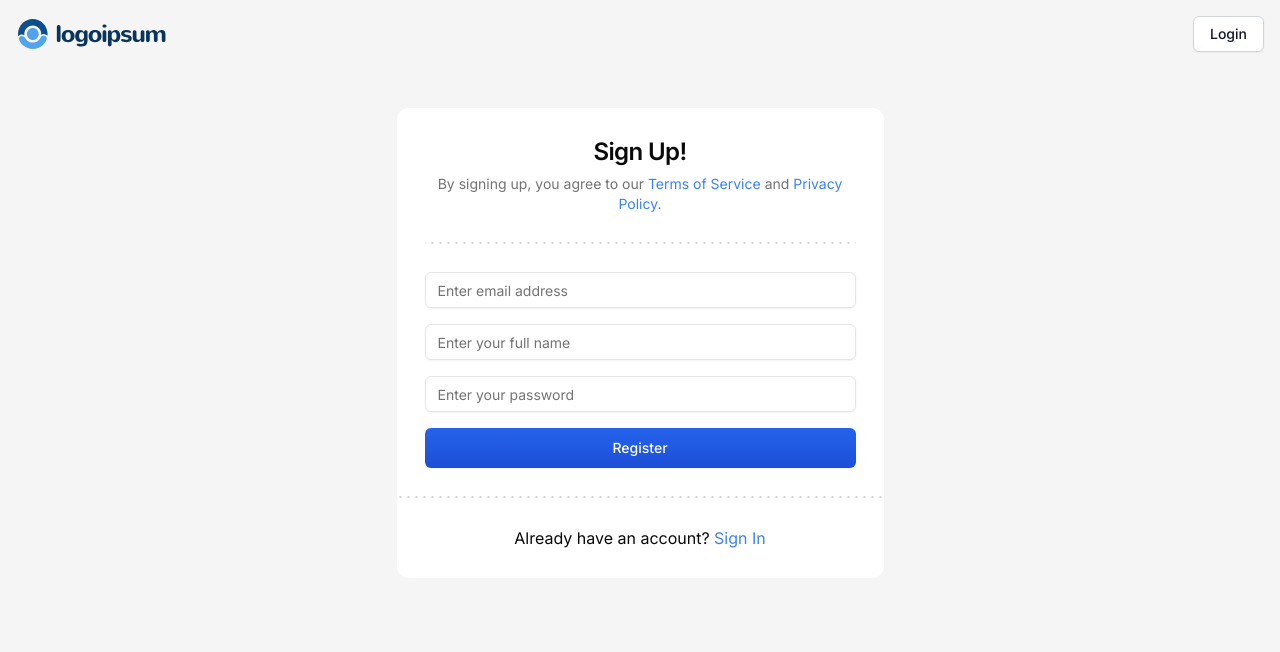
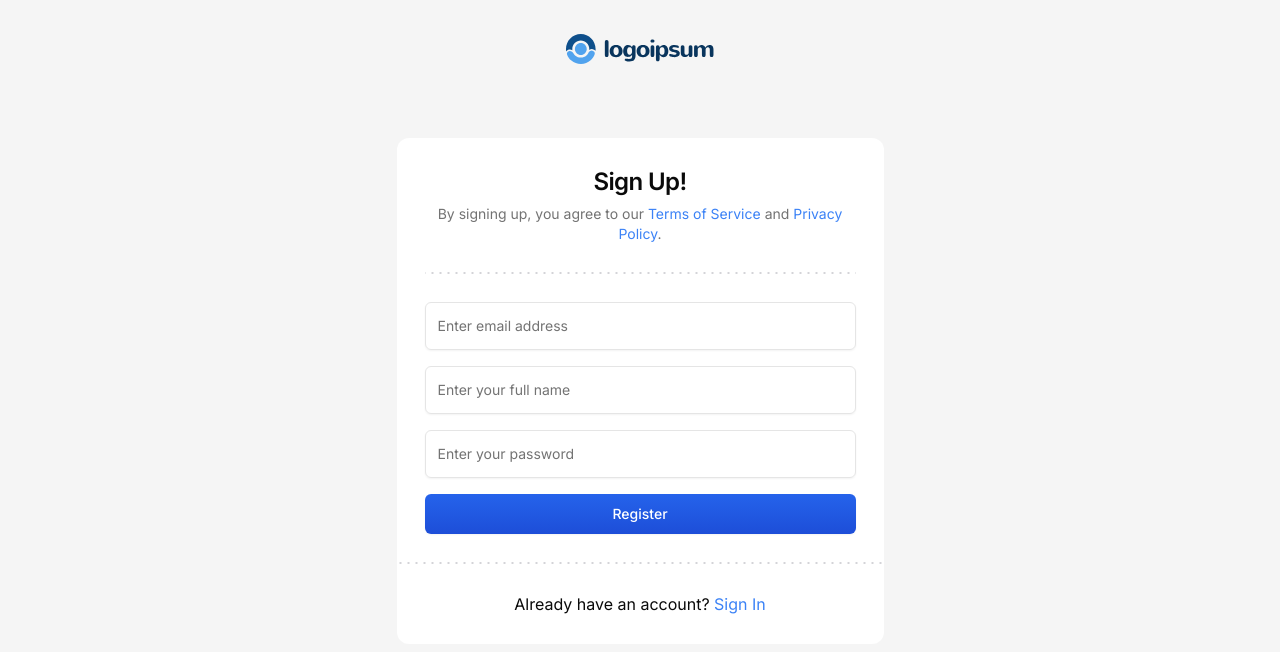
Before and after one commit to r3dhorse/task-management, a Next.js app: page /sign-up in a window 1280 px wide. Shown: the top 652 px of the page. Built offline with nearby package versions, Linux system fonts and the light colour scheme.

Commit message:
FIX: Sign-in Card and Sign up Card

```diff
--- a/src/app/(auth)/layout.tsx
+++ b/src/app/(auth)/layout.tsx
@@ -4,7 +4,6 @@ import { Button } from "@/components/ui/button";
 import Image from "next/image";
 import { usePathname } from "next/navigation";
 import Link from "next/link";
-import { use } from "react";
 
 interface AuthLayoutProps {
   children: React.ReactNode;
@@ -17,13 +16,8 @@ const AuthLayout = ({ children }: AuthLayoutProps) => {
   return (
     <main className="bg-neutral-100 min-h-screen">
       <div className="mx-auto max-w-screen-2xl p-4">
-        <nav className="flex justify-between items-center">
+        <nav className="flex justify-center items-center py-4">
           <Image src="/logo.svg" height={56} width={152} alt="Logo" />
-          <Button asChild variant="secondary">
-            <Link href={isSignInPage ? "/sign-up" : "/sign-in"}>
-              {isSignInPage ? "Sign Up" : "Login"}
-            </Link>
-          </Button>
         </nav>
         <div className="flex flex-col items-center justify-center pt-4 md:pt-14">
           {children}
--- a/src/components/ui/input.tsx
+++ b/src/components/ui/input.tsx
@@ -1,6 +1,6 @@
-import * as React from "react"
+import * as React from "react";
 
-import { cn } from "@/lib/utils"
+import { cn } from "@/lib/utils";
 
 const Input = React.forwardRef<HTMLInputElement, React.ComponentProps<"input">>(
   ({ className, type, ...props }, ref) => {
@@ -8,15 +8,15 @@ const Input = React.forwardRef<HTMLInputElement, React.ComponentProps<"input">>(
       <input
         type={type}
         className={cn(
-          "flex h-9 w-full rounded-md border border-input bg-transparent px-3 py-1 text-base shadow-sm transition-colors file:border-0 file:bg-transparent file:text-sm file:font-medium file:text-foreground placeholder:text-muted-foreground focus-visible:outline-none focus-visible:ring-1 focus-visible:ring-ring disabled:cursor-not-allowed disabled:opacity-50 md:text-sm",
+          "flex h-12 w-full rounded-md border border-input bg-transparent px-3 py-1 text-base shadow-sm transition-colors file:border-0 file:bg-transparent file:text-sm file:font-medium file:text-foreground placeholder:text-muted-foreground focus-visible:outline-none focus-visible:ring-1 focus-visible:ring-ring disabled:cursor-not-allowed disabled:opacity-50 md:text-sm",
           className
         )}
         ref={ref}
         {...props}
       />
-    )
+    );
   }
-)
-Input.displayName = "Input"
+);
+Input.displayName = "Input";
 
-export { Input }
+export { Input };
```
